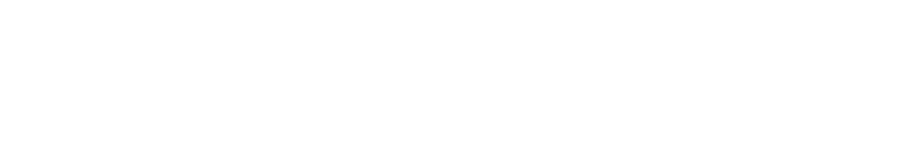
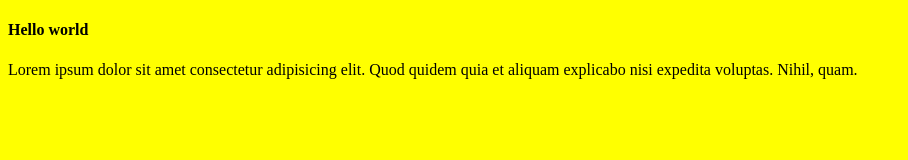
Before and after one commit to QobilovOzodbek/html, a plain HTML site: page index.html in a window 1280 px wide. Shown: the whole page, without its empty margins (0-908 px from the left). Drawn offline with Linux system fonts and the light colour scheme.

Commit message:
fayllar yangilandi

```diff
--- a/index.html
+++ b/index.html
@@ -1,11 +1,19 @@
 <!DOCTYPE html>
 <html lang="en">
+
 <head>
     <meta charset="UTF-8">
+    <link rel="stylesheet" href="style.css">
     <meta name="viewport" content="width=device-width, initial-scale=1.0">
     <title>Document</title>
 </head>
+
 <body>
+    <h4>Hello world</h4>
+    <p>
+        Lorem ipsum dolor sit amet consectetur adipisicing elit. Quod quidem quia et aliquam explicabo nisi expedita
+        voluptas. Nihil, quam.
+    </p>
+</body>
 
-</body>
 </html>
--- a/style.css
+++ b/style.css
@@ -0,0 +1,3 @@
+*{
+    background-color: yellow;
+}
```
